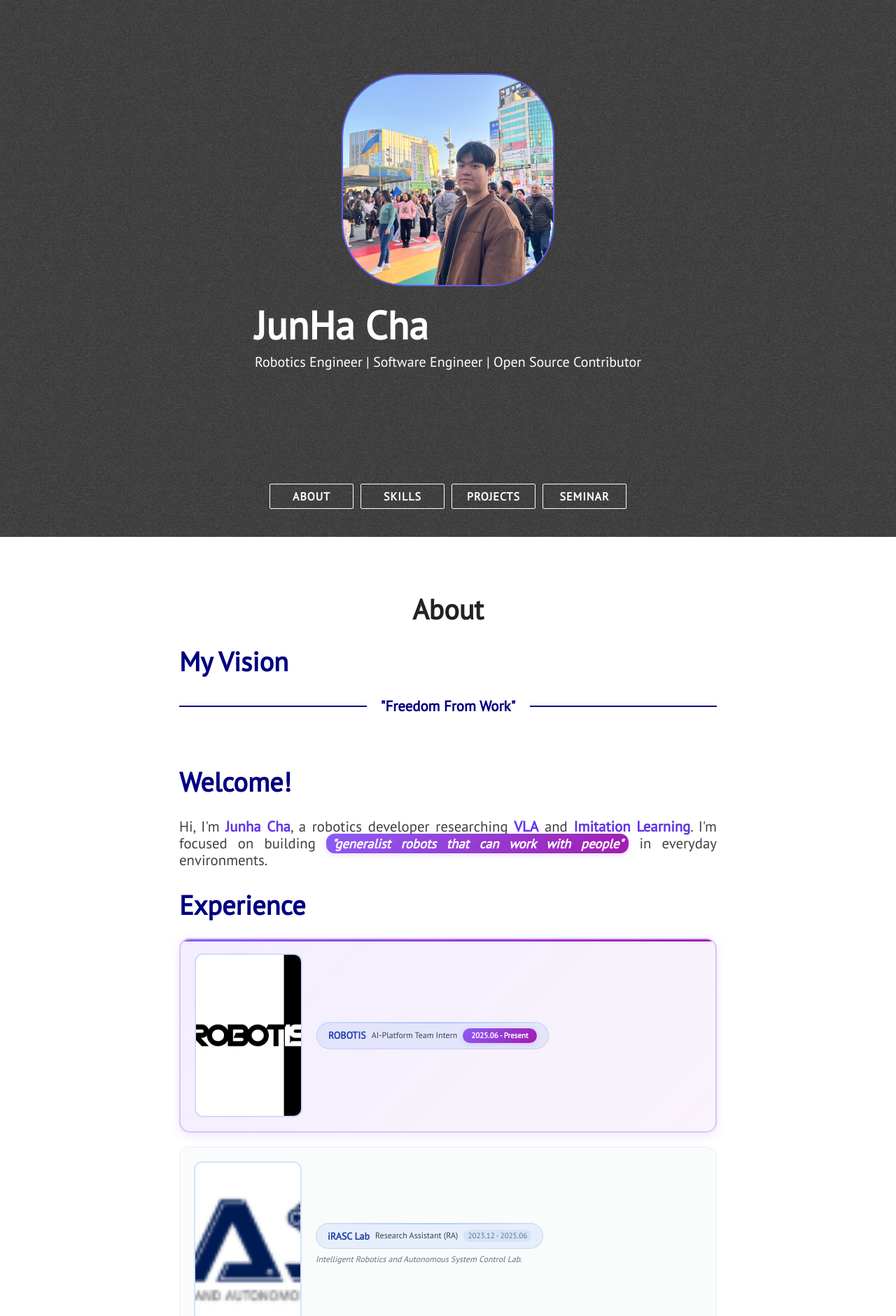
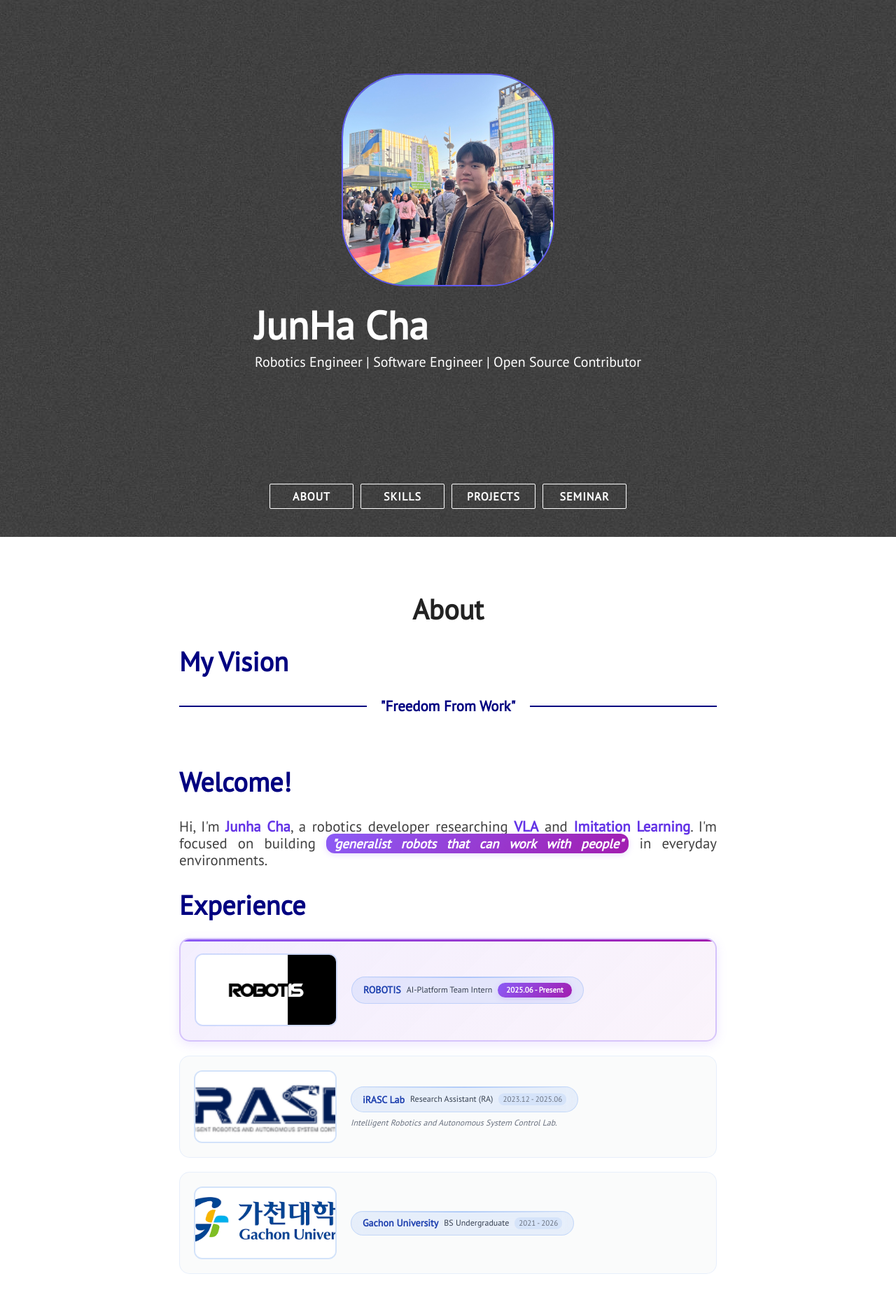
Before and after one commit to Junha02/Junha02.github.io, a Jekyll site: the page built from index.html, in a window 1280 px wide. Shown: the part 133-2013 px from the top of the page at 70% size. Built offline with Jekyll 4.4.1, drawn with Linux system fonts in a browser that asks for light colours; nearby versions of some CDN libraries; grey boxes are pictures that could not be loaded.

Commit message:
update image size

```diff
--- a/assets/css/main.css
+++ b/assets/css/main.css
@@ -217,8 +217,8 @@ img {
 
 .experience-image {
   flex-shrink: 0;
-  width: 150px;
-  height: 230px;
+  width: 200px;
+  height: 100px;
   border-radius: 12px;
   overflow: hidden;
   border: 2px solid rgba(59, 130, 246, 0.2);
```
